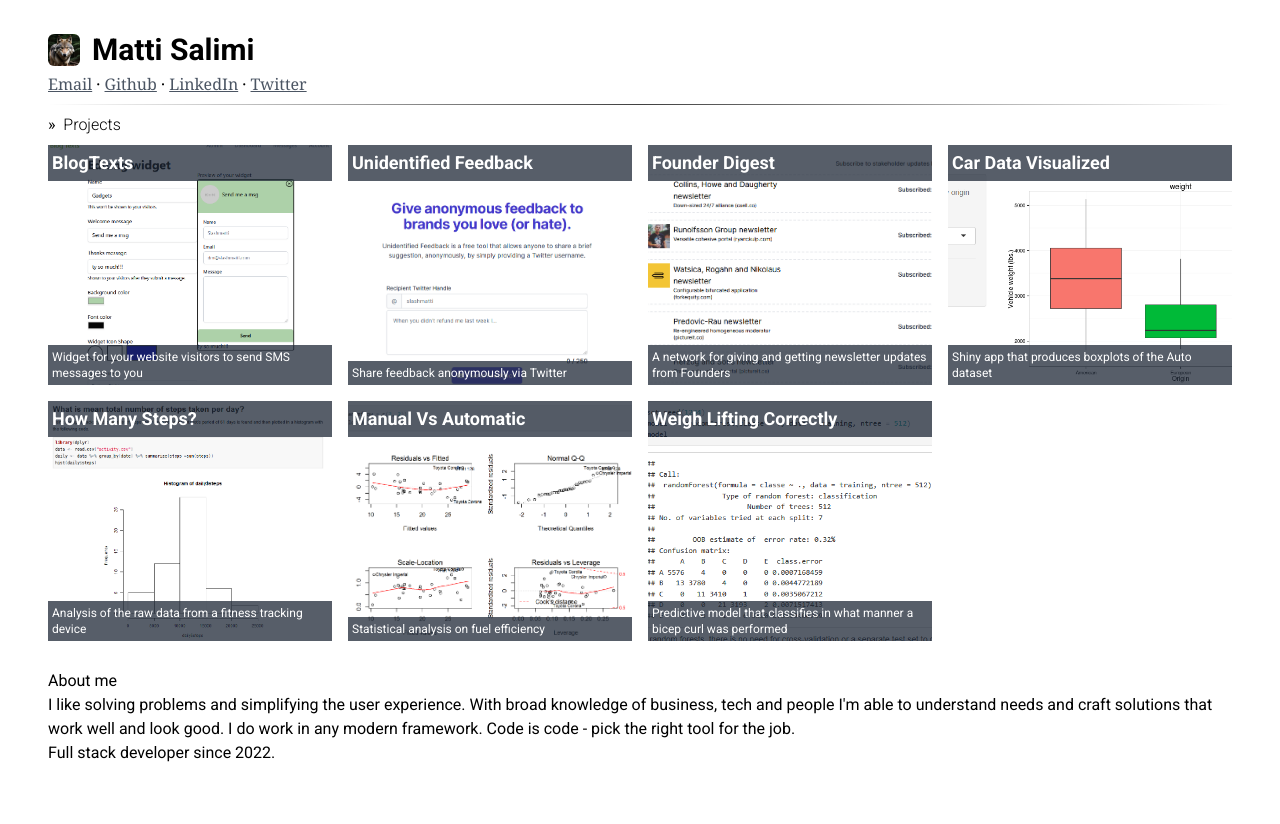
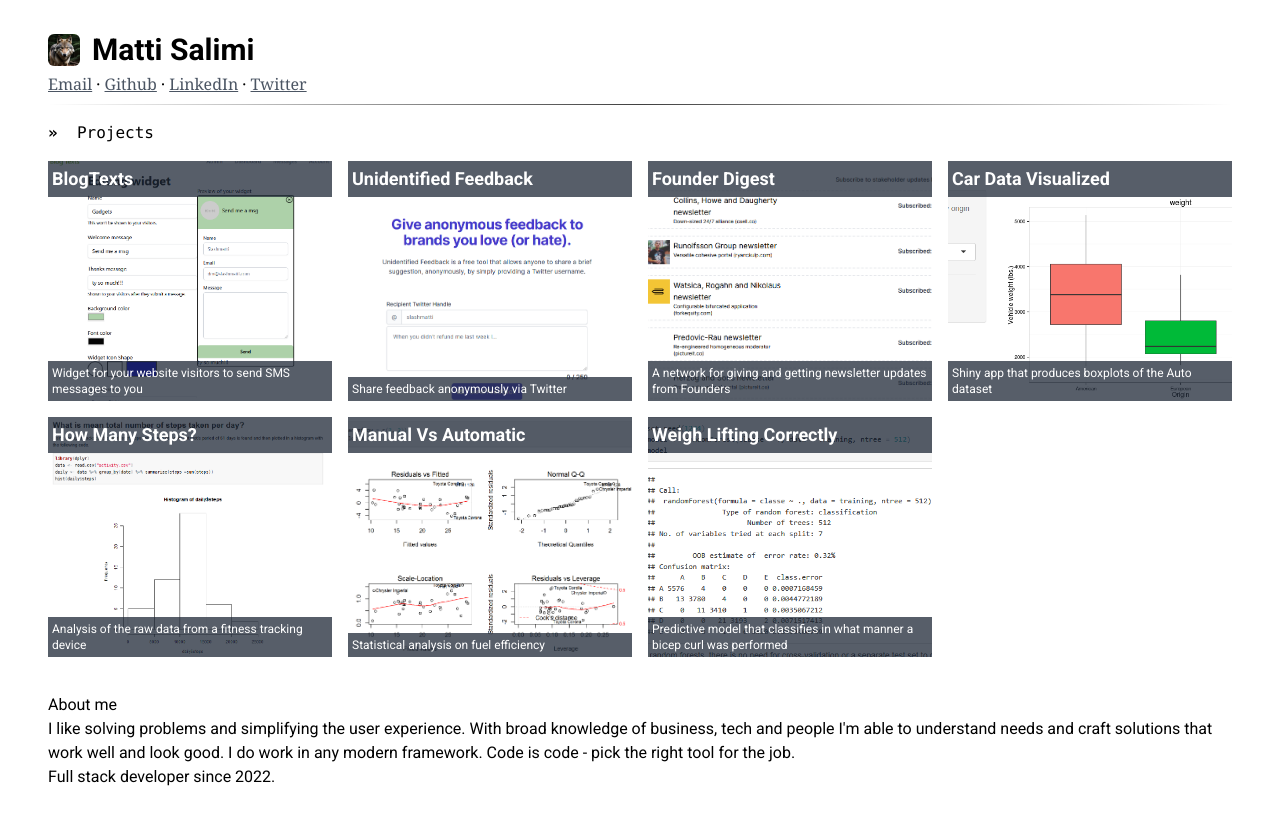
Before and after one commit to slashmatti/slashmatti, a React (Vite) app: page / in a window 1280 px wide. Shown: the top 824 px of the page. Built offline with nearby package versions, Linux system fonts and the light colour scheme.

Commit message:
some styling and changed animation

```diff
--- a/src/App.jsx
+++ b/src/App.jsx
@@ -8,7 +8,7 @@ import Nav from './components/Nav';
 
 function App() {
   return (
-    <div className="App px-12 py-8 space-y-2 container max-w-fit mx-auto">
+    <div className="App px-12 py-8 space-y-4 container max-w-fit mx-auto">
       <Header />
       <Nav />
       <Projects />
--- a/src/components/Nav.jsx
+++ b/src/components/Nav.jsx
@@ -2,7 +2,7 @@ import React from 'react';
 
 function Nav() {
     return (
-        <div className="font-light">
+        <div className="font-mono">
             <strong>»</strong>
             &nbsp;
             Projects
--- a/tailwind.config.js
+++ b/tailwind.config.js
@@ -5,18 +5,15 @@ export default {
     extend: {
       keyframes: {
         shake: {
-          '0%': { transform: 'rotate(0.0deg)' },
-          '25%': { transform: 'rotate(-2.0deg)' },
-          '50%': { transform: 'rotate(0.0deg)' },
-          '75%': { transform: 'rotate(2.0deg)' },
-          '100%': { transform: 'rotate(0.0deg)' },
+          '0%, 100%': { transform: 'rotate(-2deg)' },
+          '50%': { transform: 'rotate(2deg)' },
         },
       },
       fontFamily: {
         sans: ["Roboto", "sans"],
       },
       animation: {
-        'shaking-img': 'shake 1s linear infinite',
+        'shaking-img': 'shake 1s ease-in-out infinite',
       },
     },
   },
```
